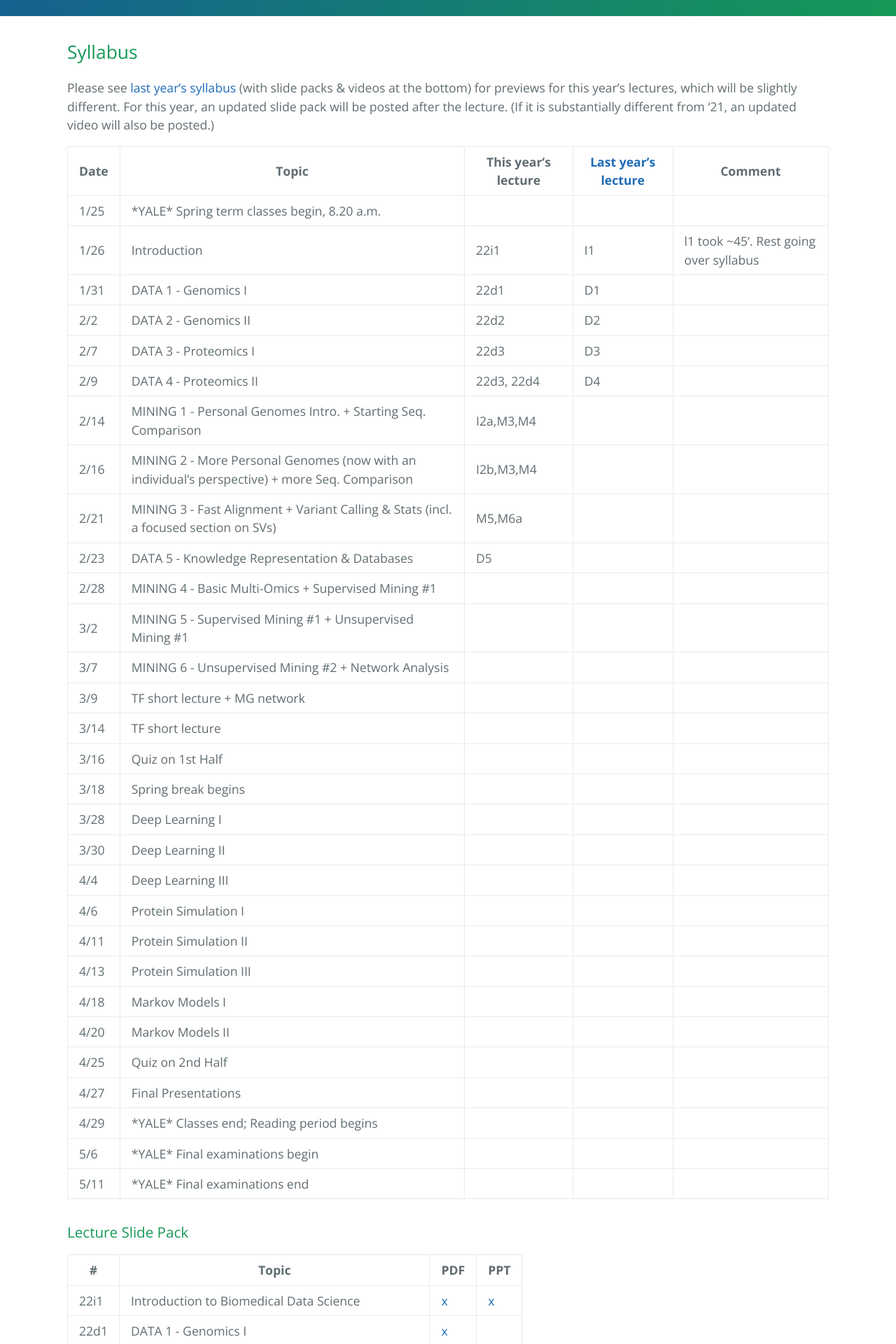
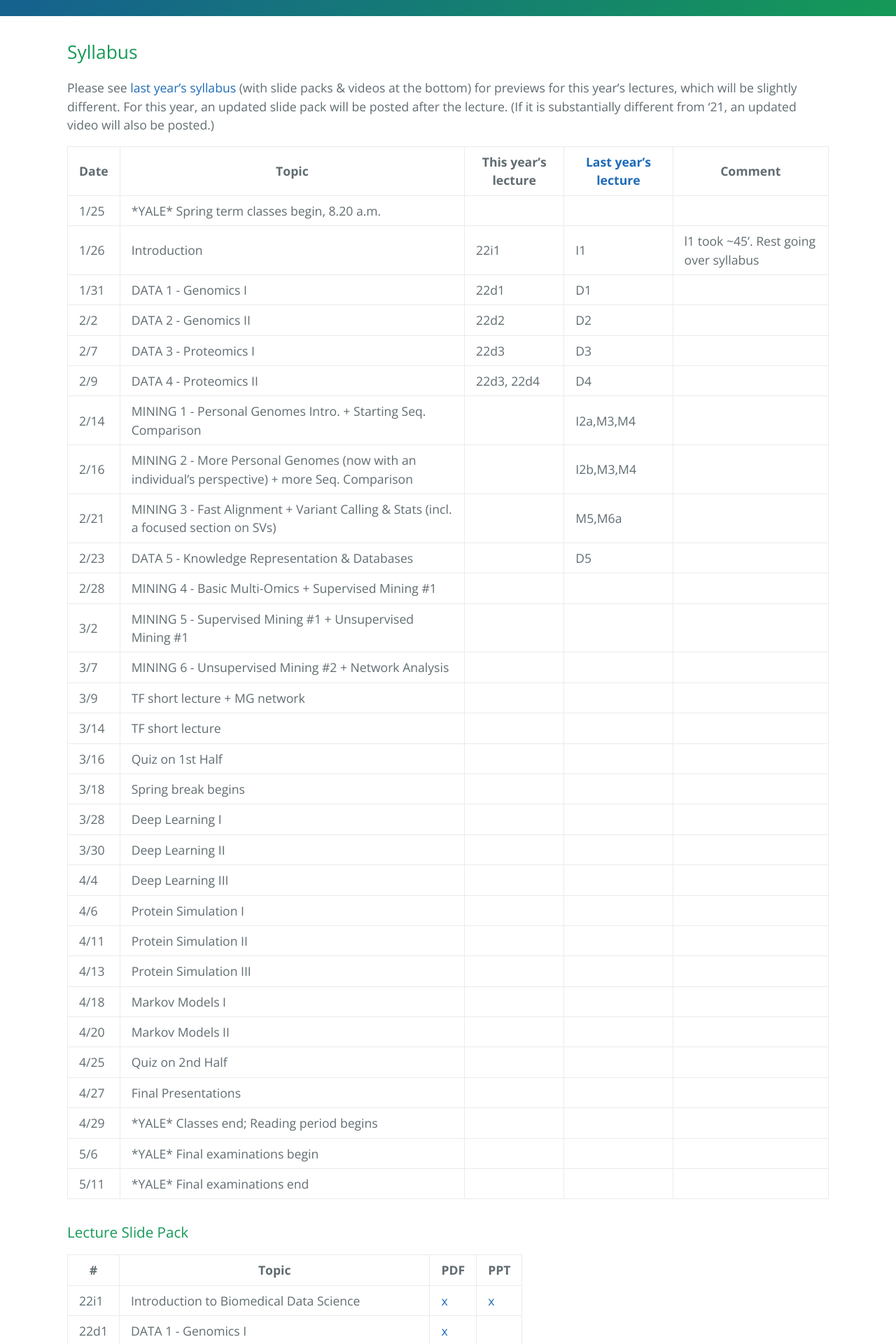
Before and after one commit to gersteinlab/cbb752b23, a Jekyll site: the page built from syllabus.md, in a window 1280 px wide. Shown: the part 391-2311 px from the top of the page at 70% size. Built offline with Jekyll 4.4.1, drawn with Linux system fonts in a browser that asks for light colours.

Commit message:
Update syllabus.md

```diff
--- a/syllabus.md
+++ b/syllabus.md
@@ -17,10 +17,10 @@ Please see [last year's syllabus](http://cbb752b21.gersteinlab.org/syllabus) (wi
 | 2/2  | DATA 2 - Genomics II                                                                           | 22d2                | D2                                                               |                                        |
 | 2/7  | DATA 3 - Proteomics I                                                                          | 22d3                | D3                                                               |                                        |
 | 2/9  | DATA 4 - Proteomics II                                                                         | 22d3, 22d4          | D4                                                               |                                        |
-| 2/14 | MINING 1 - Personal Genomes Intro. + Starting Seq. Comparison                                  | I2a,M3,M4           |                                                                  |                                        |
-| 2/16 | MINING 2 - More Personal Genomes (now with an individual's perspective) + more Seq. Comparison | I2b,M3,M4           |                                                                  |                                        |
-| 2/21 | MINING 3 - Fast Alignment + Variant Calling & Stats (incl. a focused section on SVs)           | M5,M6a              |                                                                  |                                        |
-| 2/23 | DATA 5 - Knowledge Representation & Databases                                                  | D5                  |                                                                  |                                        |
+| 2/14 | MINING 1 - Personal Genomes Intro. + Starting Seq. Comparison                                  |                     | I2a,M3,M4                                                        |                                        |
+| 2/16 | MINING 2 - More Personal Genomes (now with an individual's perspective) + more Seq. Comparison |                     | I2b,M3,M4                                                        |                                        |
+| 2/21 | MINING 3 - Fast Alignment + Variant Calling & Stats (incl. a focused section on SVs)           |                     | M5,M6a                                                           |                                        |
+| 2/23 | DATA 5 - Knowledge Representation & Databases                                                  |                     | D5                                                               |                                        |
 | 2/28 | MINING 4 - Basic Multi-Omics + Supervised Mining #1                                            |                     |                                                                  |                                        |
 | 3/2  | MINING 5 - Supervised Mining #1 + Unsupervised Mining #1                                       |                     |                                                                  |                                        |
 | 3/7  | MINING 6 - Unsupervised Mining #2 + Network Analysis                                           |                     |                                                                  |                                        |
```
